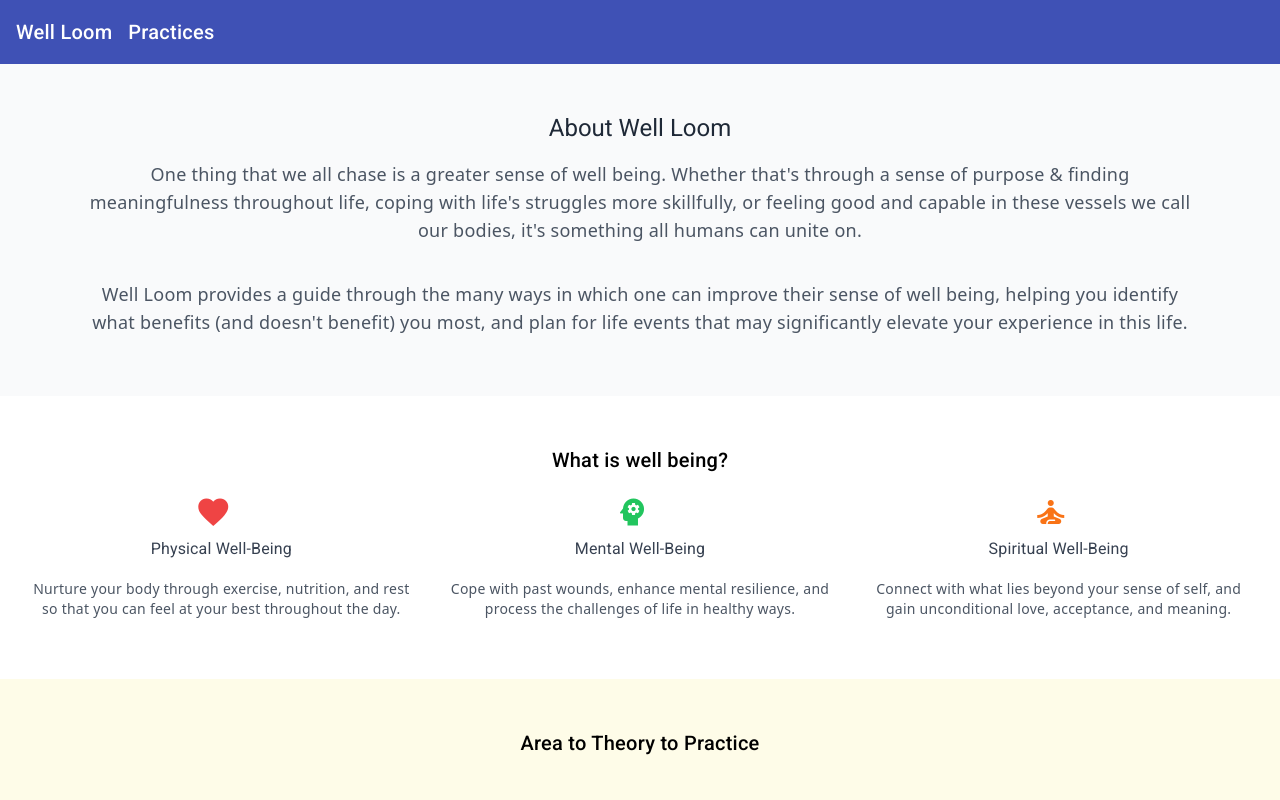
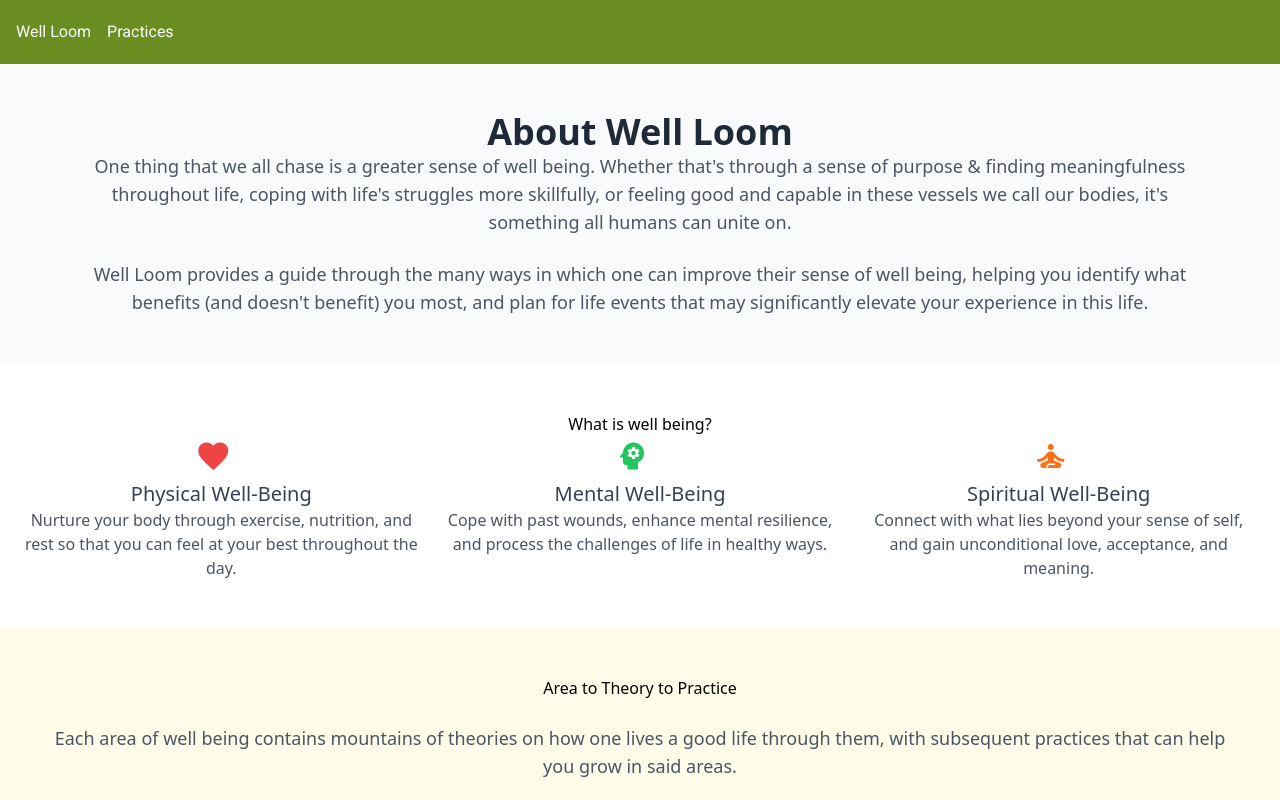
Before and after one commit to grantg5/well-loom-flask-react, an Angular app in the folder well-loom-frontend/: page / in a window 1280 px wide. Shown: the top 800 px of the page. Built offline with nearby package versions, Linux system fonts and the light colour scheme.

Commit message:
Updated theme to earthy colors

```diff
--- a/well-loom-frontend/src/app/shared/appTheme.scss
+++ b/well-loom-frontend/src/app/shared/appTheme.scss
@@ -1,30 +1,117 @@
 @use '@angular/material' as mat;
 @include mat.core();
 
-$primary: mat.m2-define-palette(mat.$m2-indigo-palette);
-$accent: mat.m2-define-palette(mat.$m2-grey-palette);
-$warn: mat.m2-define-palette(mat.$m2-red-palette);
+$primary-colors: (
+  50: #f2f8e1,
+  100: #d8eab6,
+  200: #c0db8a,
+  300: #a8cc5d,
+  400: #94c13b,
+  500: #6b8e23,
+  600: #618020,
+  700: #56731c,
+  800: #4c6619,
+  900: #3a4d13,
+  A100: #e8ffcd,
+  A200: #c5ff8f,
+  A400: #a2ff52,
+  A700: #91ff39,
+  contrast: (
+    50: rgba(black, 0.87),
+    100: rgba(black, 0.87),
+    200: rgba(black, 0.87),
+    300: white,
+    400: white,
+    500: white,
+    600: white,
+    700: white,
+    800: white,
+    900: white,
+    A100: rgba(black, 0.87),
+    A200: white,
+    A400: white,
+    A700: white
+  )
+);
+$primary-palette: mat.m2-define-palette($primary-colors, 500);
+
+$accent-colors: (
+  50: #fff4e5,
+  100: #ffe4bf,
+  200: #ffd399,
+  300: #ffc273,
+  400: #ffb347,
+  500: #ffa414,
+  600: #ff9400,
+  700: #e68500,
+  800: #cc7600,
+  900: #b36600,
+  A100: #ffffff,
+  A200: #ffe6db,
+  A400: #ffcbb8,
+  A700: #ffbfa6,
+  contrast: (
+    50: rgba(black, 0.87),
+    100: rgba(black, 0.87),
+    200: rgba(black, 0.87),
+    300: white,
+    400: white,
+    500: white,
+    600: white,
+    700: white,
+    800: white,
+    900: white,
+    A100: rgba(black, 0.87),
+    A200: white,
+    A400: white,
+    A700: white
+  )
+);
+$accent-palette: mat.m2-define-palette($accent-colors, 500);
+
+$warn-colors: (
+  50: #fbe9e7,
+  100: #ffccbc,
+  200: #ffab91,
+  300: #ff8a65,
+  400: #ff7043,
+  500: #ff5722,
+  600: #f4511e,
+  700: #e64a19,
+  800: #d84315,
+  900: #bf360c,
+  A100: #ff9e80,
+  A200: #ff6e40,
+  A400: #ff3d00,
+  A700: #dd2c00,
+  contrast: (
+    50: rgba(black, 0.87),
+    100: rgba(black, 0.87),
+    200: rgba(black, 0.87),
+    300: white,
+    400: white,
+    500: white,
+    600: white,
+    700: white,
+    800: white,
+    900: white,
+    A100: rgba(black, 0.87),
+    A200: white,
+    A400: white,
+    A700: white
+  )
+);
+$warn-palette: mat.m2-define-palette($warn-colors, 500);
 
 $theme: mat.m2-define-light-theme((
     color: (
-        primary: $primary,
-        accent: $accent,
-        warn: $warn,
-    ),
-    typography: (
-      plain-family: Comic Sans,
-      brand-family: Comic Sans,
-      bold-weight: 900,
-      medium-weight: 500,
-      regular-weight: 300,
+        primary: $primary-palette,
+        accent: $accent-palette,
+        warn: $warn-palette,
     ),
     density: 0
 ));
 
 html {
-    @include mat.core-theme($theme);
     @include mat.all-component-themes($theme);
-    @include mat.all-component-typographies($theme);
 }
-
-/*Trying to get font of header to change, via https://stackoverflow.com/questions/79041889/how-to-change-the-font-family-in-material-v18*/
```
Also changed, not shown: 1 other file (tests, documents, lock files or other folders).
